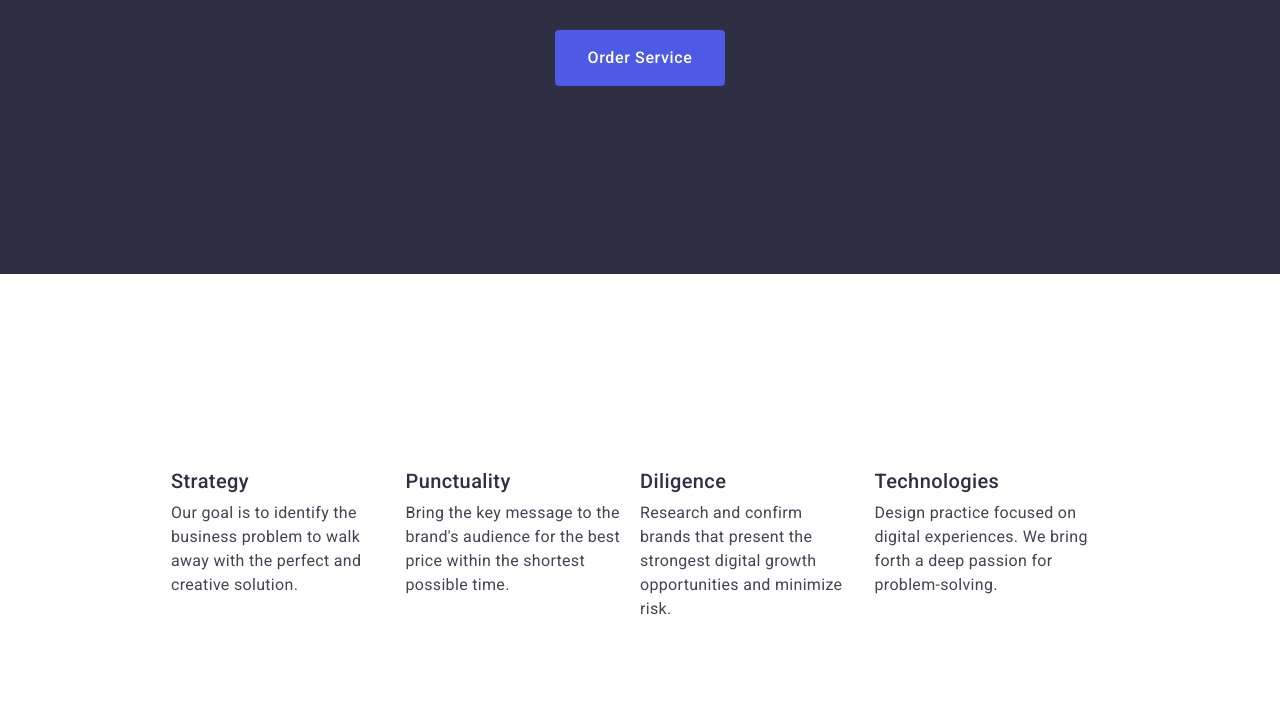
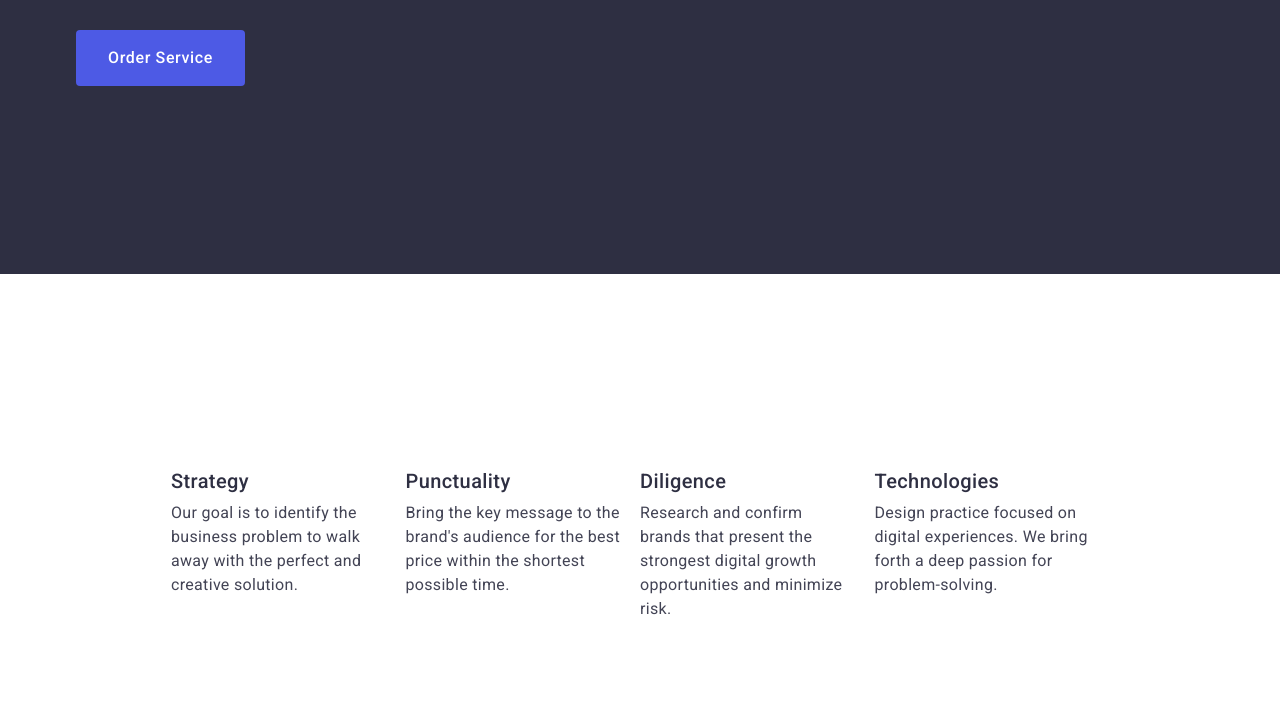
Before and after one commit to PavelSteep/goit-markup-hw-03, a plain HTML site: page index.html in a window 1280 px wide. Shown: the part 399-1100 px from the top of the page. Drawn offline with nearby package versions, Linux system fonts and the light colour scheme.

Commit message:
mod-3(hero-section)

```diff
--- a/css/style.css
+++ b/css/style.css
@@ -154,7 +154,7 @@ img {
   height: auto;
   background-color: #2E2F42;
   text-align: center;
-  padding: 188px 0;
+  padding: 188px 0 188px;
 }
 
 .hero-title{
@@ -181,13 +181,9 @@ img {
   letter-spacing: 0.04em;
   color: #FFFFFF;
   background-color: #4D5AE5;
-  padding: 16px 32px;
   border-radius: 4px;
   border: none;
   cursor: pointer;
-  transition: background-color 0.3s;
-  margin-left: auto;
-  margin-right: auto;
 }
 
 .order-button:hover,
```
Also changed, not shown: index.html (+4 -4 lines).
